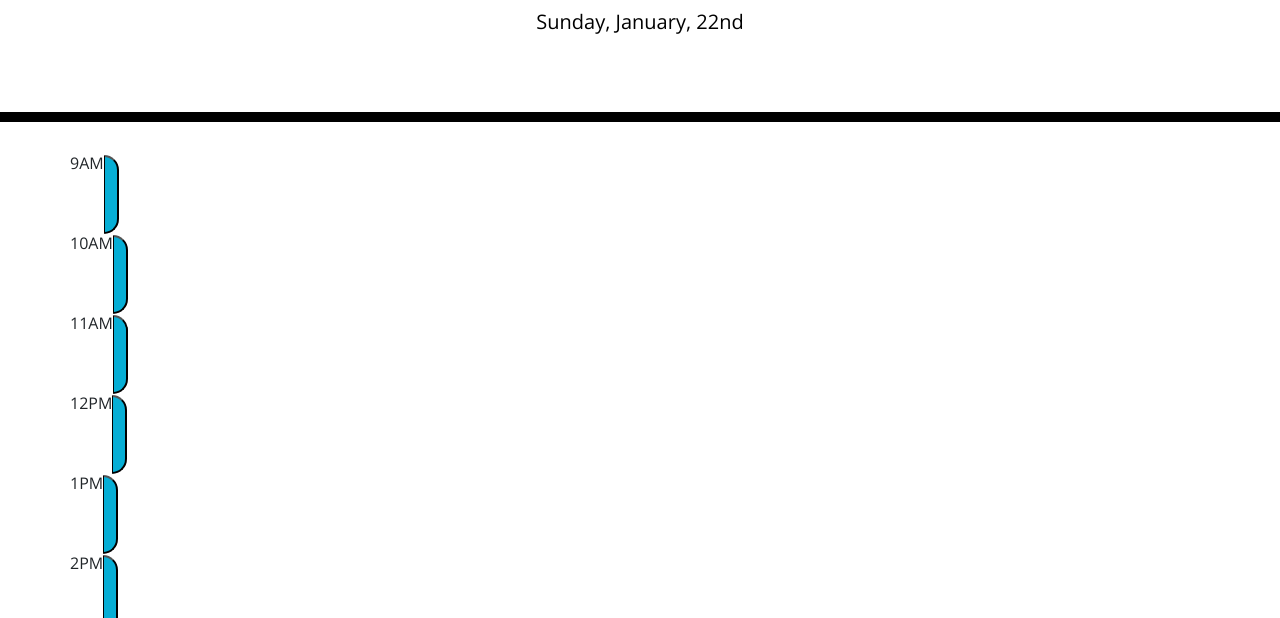
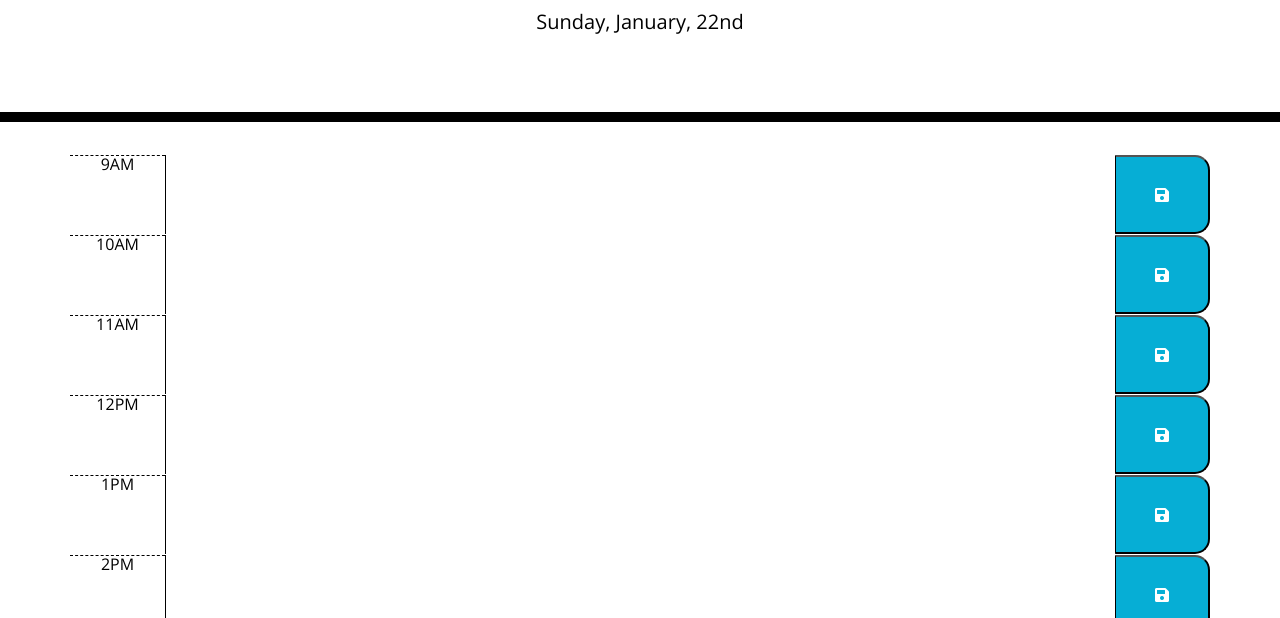
Before and after one commit to alecerf01/work-day-planner, a plain HTML site: page index.html in a window 1280 px wide. Shown: the part 182-800 px from the top of the page. Drawn offline with nearby package versions, Linux system fonts and the light colour scheme.

Commit message:
added function to dynamically create html using jQuery and added classes for each element which corresponds to unique styling in css file. Commented sections and added viable HTML to use if developer does not wish to us jQuery to create elements.

```diff
--- a/script.js
+++ b/script.js
@@ -5,6 +5,35 @@ var container = $(".container")
 
 
 var hours = ["9AM", "10AM", "11AM", "12PM", "1PM", "2PM", "3PM", "4PM", "5PM"]
+
+
+hours.forEach(function (time, index) {
+
+    var timeBlock = $("<div>").addClass("time-block");
+    // variables declared for each part of dynamically generated html
+    var currentTime = $("<div>").addClass("hour");
+    var textArea = $("<textarea>").attr("id", index).addClass("description");
+    var button = $("<button>").addClass("saveBtn");
+
+    // adding classes for styling to be implemented
+    timeBlock.addClass("row");
+    currentTime.addClass("col-1")
+    textArea.addClass("col-10")
+    button.addClass("col-1")
+    button.addClass("fas fa-save");
+
+    // looping array to set work hours so they can be changed by other developers
+    currentTime.text(time);
+
+    // apending all dynamic elements in correct order
+    timeBlock.append(currentTime)
+    timeBlock.append(textArea);
+    timeBlock.append(button);
+    container.append(timeBlock);
+})
+
+
+// does the same as a forEach loop stated above
 
 // for (var i = 0; i < hours.length; i++) {
 
@@ -17,21 +46,3 @@ var hours = ["9AM", "10AM", "11AM", "12PM", "1PM", "2PM", "3PM", "4PM", "5PM"]
 // container.append(timeBlock)
 
 // }
-
-hours.forEach(function(time, index){
-
-    var timeBlock = $("<div>").attr("id", index).addClass("time-block")
-// timeBlock.addClass("col-12")
-// timeBlock.addClass(index)
-timeBlock.addClass("row")
-
-timeBlock.text(time)
-
-var button = $("<button>").addClass("saveBtn")
-// button.addClass("col-6")
-
-timeBlock.append(button)
-// timeBlock.attr("class", "time-block")
-
-container.append(timeBlock)
-})
```
Also changed, not shown: index.html (+55 -14 lines).
